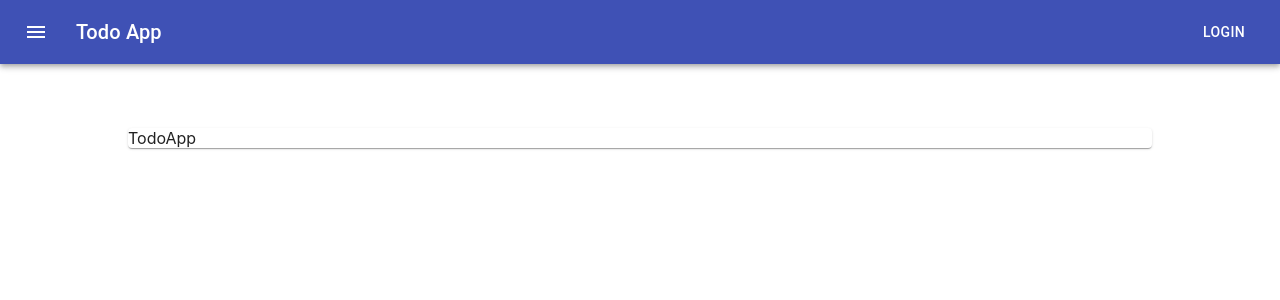
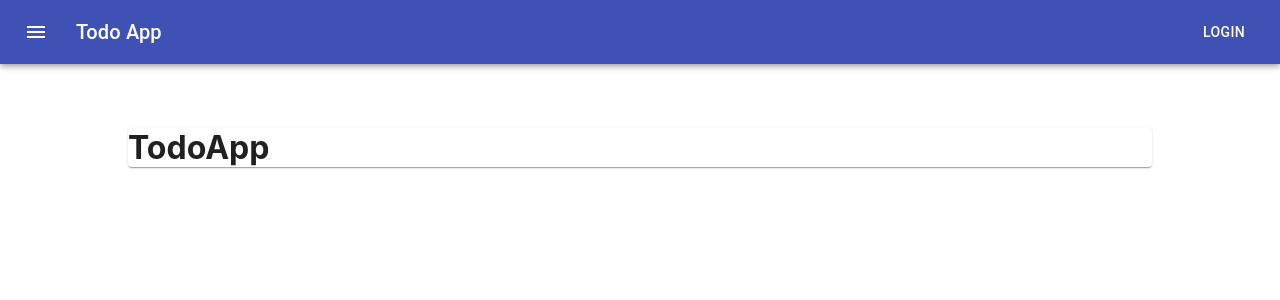
Before and after one commit to Arghun-dev/Todo-App-React-Hooks-, a React (Create React App) app in the folder todoapp/: page / in a window 1280 px wide. Shown: the top 300 px of the page. Built offline with nearby package versions, Linux system fonts and the light colour scheme.

Commit message:
Created TodoForm component

```diff
--- a/todoapp/src/TodoApp.js
+++ b/todoapp/src/TodoApp.js
@@ -1,6 +1,7 @@
 import React from 'react';
 import {withStyles} from '@material-ui/styles';
 import Paper from '@material-ui/core/Paper';
+import TodoForm from './TodoForm';
 
 const styles = {
     root: {
@@ -13,7 +14,9 @@ const styles = {
 function TodoApp(props) {
     const {classes} = props
     return (
-        <Paper className={classes.root}>TodoApp</Paper>
+        <Paper className={classes.root}>
+            <TodoForm />
+        </Paper>
     )
 }
 
--- /dev/null
+++ b/todoapp/src/TodoForm.js
@@ -0,0 +1,9 @@
+import React from 'react';
+
+function TodoForm() {
+    return(
+        <h1>TodoApp</h1>
+    )
+}
+
+export default TodoForm;
```
